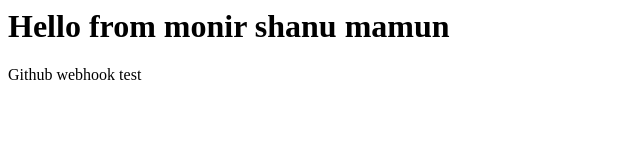
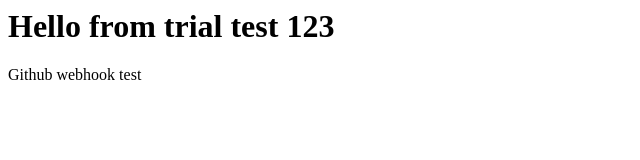
Before and after one commit to monir-zaman87/jenkins-webhook-lab, a plain HTML site: page index.html in a window 1280 px wide. Shown: the whole page, without its empty margins (0-640 px from the left). Drawn offline with Linux system fonts and the light colour scheme.

Commit message:
trial test

```diff
--- a/index.html
+++ b/index.html
@@ -3,7 +3,7 @@
  <title>Jenkins Webhook Lab</title>
 </head>
 <body>
- <h1>Hello from monir shanu mamun</h1>
+ <h1>Hello from trial test 123</h1>
  <p1>Github webhook test</p>
 </body>
 </html>
```
